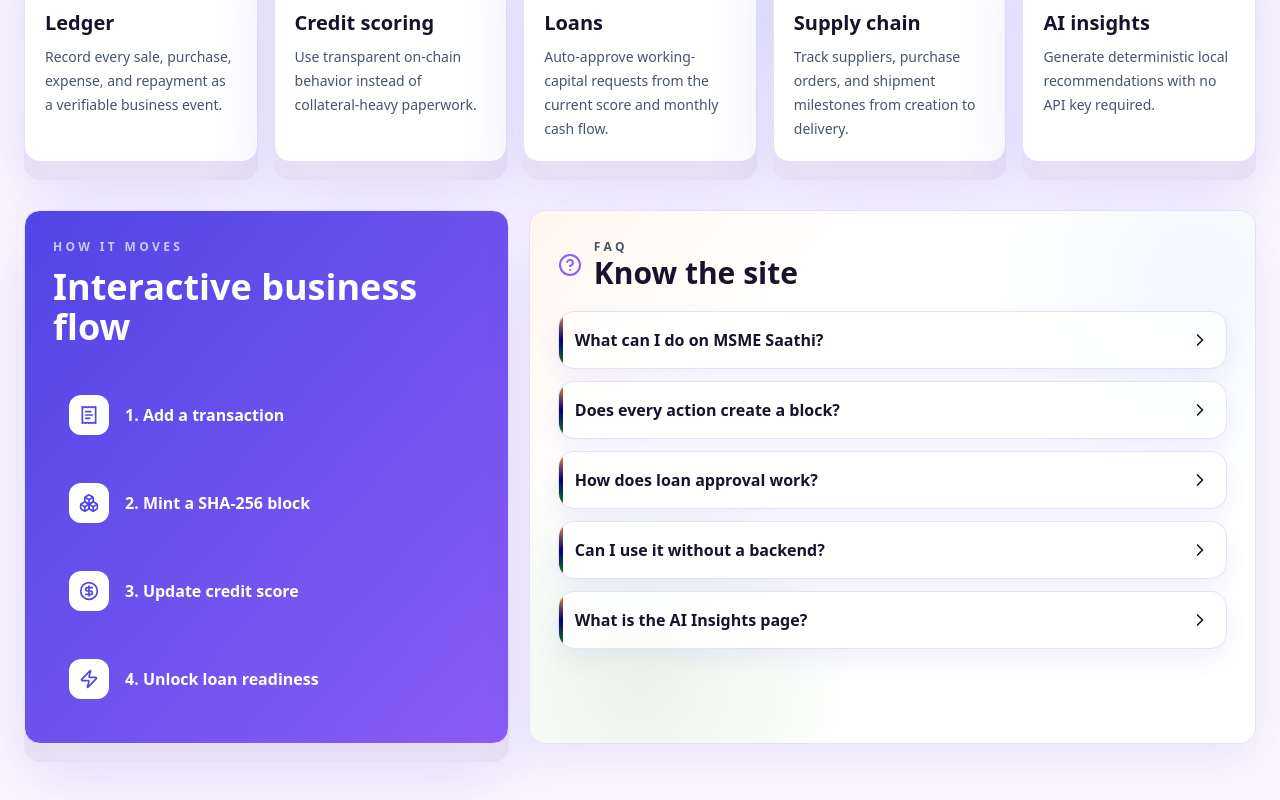
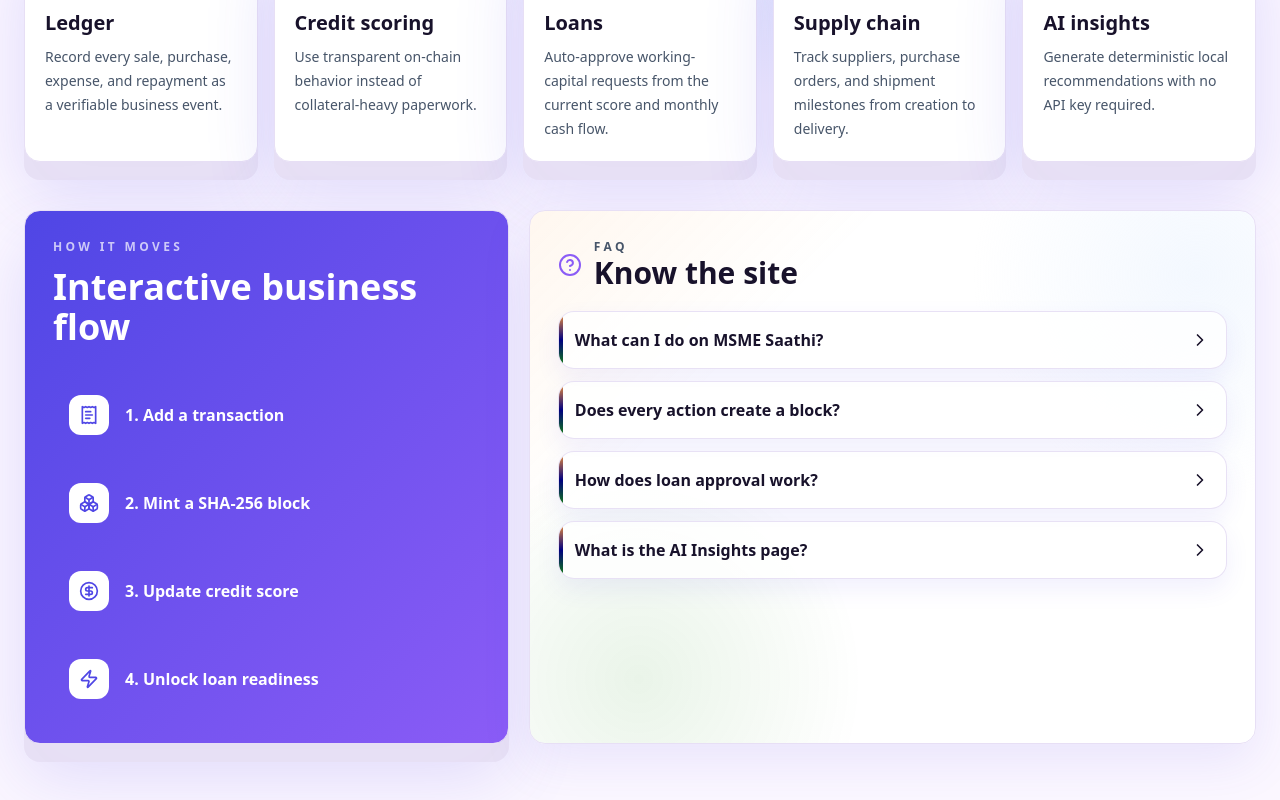
Before and after one commit to rudranshrajsrivastava/MICROFINANCE, a Next.js app: page / in a window 1280 px wide. Shown: the part 1018-1818 px from the top of the page. Built offline with nearby package versions, Linux system fonts and the light colour scheme.

Commit message:
Remove backend FAQ item

```diff
--- a/app/page.tsx
+++ b/app/page.tsx
@@ -22,10 +22,6 @@
   {
     question: "How does loan approval work?",
     answer: "Loan readiness is based on the credit score and monthly net cash flow. Higher score bands unlock higher working-capital limits."
-  },
-  {
-    question: "Can I use it without a backend?",
-    answer: "Yes. The app keeps working with localStorage fallback data, so forms and dashboard activity persist in the browser."
   },
   {
     question: "What is the AI Insights page?",
```
